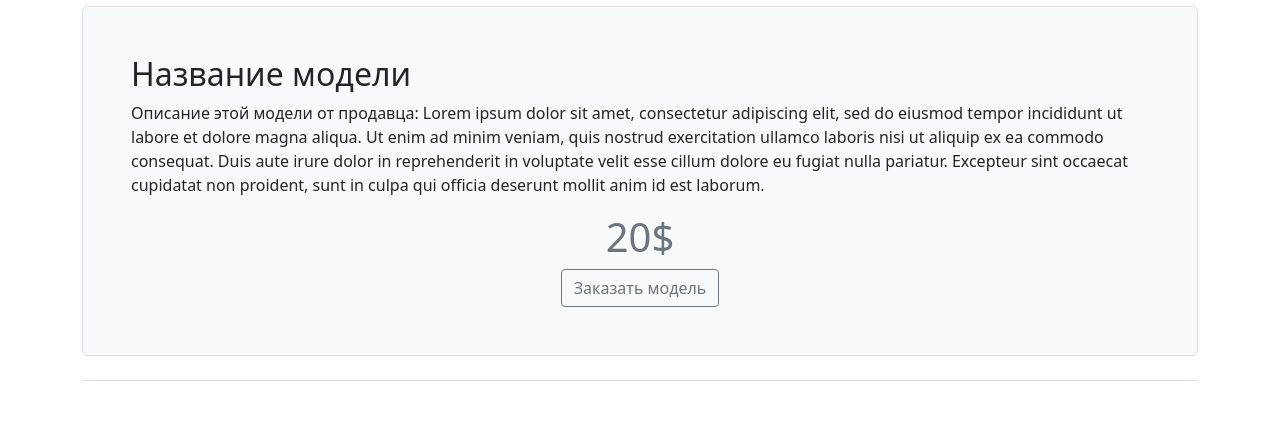
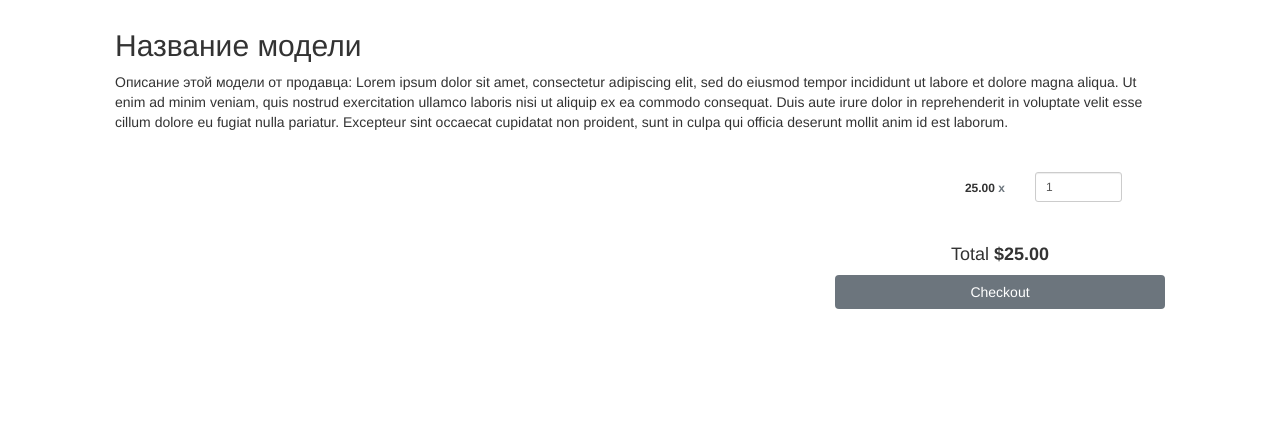
Before and after one commit to Your-Factory/marketplace, a Flask app: page /model in a window 1280 px wide. Shown: the part 437-858 px from the top of the page. After the commit the page ends 746 px from the top, so only its background shows below. Run offline with Flask 2, Linux system fonts and the light colour scheme; some libraries are stand-ins or nearby versions.

Commit message:
Model page redisign

```diff
--- a/frontend/templates/model_page.html
+++ b/frontend/templates/model_page.html
@@ -9,7 +9,6 @@
     <title>Jumbotron example · Bootstrap v5.0</title>
 
     <link rel="canonical" href="https://getbootstrap.com/docs/5.0/examples/jumbotron/">
-
 
 
     <!-- Bootstrap core CSS -->
@@ -27,6 +26,10 @@
 
         .background-placeholder-img {
             background: #55595c;
+        }
+        img {
+            width: 500px;
+            height: auto
 }
 
         @media (min-width: 768px) {
@@ -46,29 +49,52 @@
             {#        Здесь будет bar со страницы store-front из env#}
         </header>
 
-    <div class="p-5 mb-4 background-placeholder-img rounded-3">
-      <div class="container py-5">
-        <h1 class="display-5 text-light text-center p-5">Thumbnail</h1>
+            <div class="text-center">
+            <img class ="img rounded" src="https://i.pinimg.com/originals/78/1f/c0/781fc08208534f5b91cc9986ad465b1e.png" alt="..."></div>
+        <div class="row align-items-md-stretch">
+            <div class="container-fluid">
+                <div class="h-60 p-5">
+                    <h2>Название модели</h2>
+                    <p>Описание этой модели от продавца: Lorem ipsum dolor sit amet, consectetur adipiscing elit, sed do
+                        eiusmod tempor incididunt ut labore et dolore magna aliqua. Ut enim ad minim veniam, quis
+                        nostrud exercitation ullamco laboris nisi ut aliquip ex ea commodo consequat. Duis aute irure
+                        dolor in reprehenderit in voluptate velit esse cillum dolore eu fugiat nulla pariatur. Excepteur
+                        sint occaecat cupidatat non proident, sunt in culpa qui officia deserunt mollit anim id est
+                        laborum.</p>
+                </div>
+                <div class="row">
+                    <div class="col-xs-4"></div>
+                    <div class="col-xs-4"></div>
+                    <div class="col-xs-4">
+                        <div class="col-xs-6 text-right">
+                            <h6><strong>25.00 <span class="text-muted">x</span></strong></h6>
+                        </div>
+                        <div class="col-xs-4">
+                            <input type="text" class="form-control input-sm" value="1">
                         </div>
                     </div>
+                </div>
+                <div class="h-60 p-5">
+                    <div class="row">
+                        <div class="col-xs-4"></div>
+                        <div class="col-xs-4"></div>
+                        <div class="col-xs-4">
+                            <h4 class="text-center">Total <strong>$25.00</strong></h4>
+                            <button type="button" class="btn btn-secondary btn-block text-center">Checkout</button>
+                        </div>
+                    </div>
+                </div>
+                <div class="col-md-12 text-center">
+                    <link href="//netdna.bootstrapcdn.com/bootstrap/3.0.3/css/bootstrap.min.css" rel="stylesheet"
+                          id="bootstrap-css">
+                    <script src="//netdna.bootstrapcdn.com/bootstrap/3.0.3/js/bootstrap.min.js"></script>
+                    <script src="//code.jquery.com/jquery-1.11.1.min.js"></script>
+                    <!------ Include the above in your HEAD tag ---------->
 
-    <div class="row align-items-md-stretch">
-      <div class="container-fluid">
-        <div class="h-100 p-5 bg-light border rounded-3">
-          <h2>Название модели</h2>
-          <p>Описание этой модели от продавца: Lorem ipsum dolor sit amet, consectetur adipiscing elit, sed do eiusmod tempor incididunt ut labore et dolore magna aliqua. Ut enim ad minim veniam, quis nostrud exercitation ullamco laboris nisi ut aliquip ex ea commodo consequat. Duis aute irure dolor in reprehenderit in voluptate velit esse cillum dolore eu fugiat nulla pariatur. Excepteur sint occaecat cupidatat non proident, sunt in culpa qui officia deserunt mollit anim id est laborum.</p>
-          <div class="col-md-12 text-center">
-              <h1 class="text-muted card-title pricing-card-title">20$</h1>
-            <button class="btn btn-outline-secondary pull-right" type="button">Заказать модель</button>
                 </div>
             </div>
         </div>
     </div>
-
-    <footer class="pt-3 mt-4 text-muted border-top">
-
-    </footer>
-  </div>
 </main>
 </body>
 </html>
```
Lines whose indentation alone changed are shown as unchanged.
